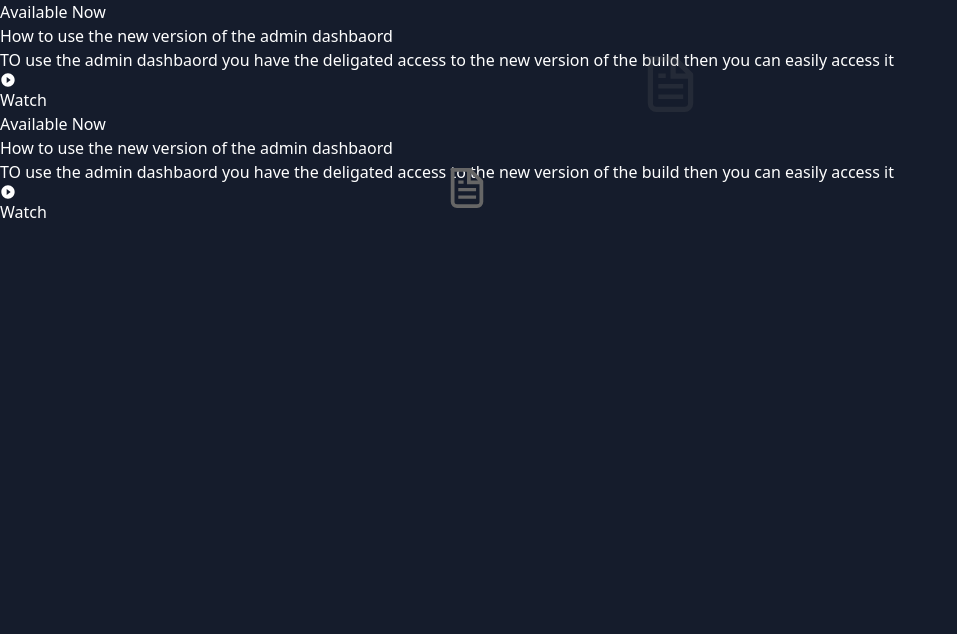
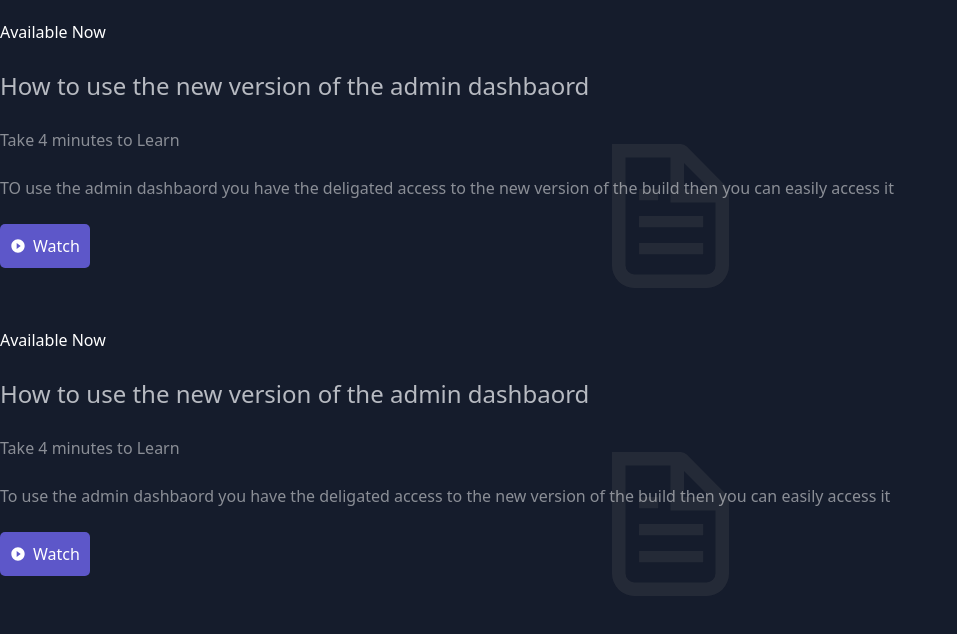
Before and after one commit to Muhammadali7866/Admin-Dashboard, a Next.js app: page /ui/dashboard/rightbar in a window 1280 px wide. Shown: the top 634 px of the page, without its empty margins (0-957 px from the left). Built offline with nearby package versions, Linux system fonts and the light colour scheme.

Commit message:
right bar flow done

```diff
--- a/src/app/ui/dashboard/rightbar/page.tsx
+++ b/src/app/ui/dashboard/rightbar/page.tsx
@@ -14,7 +14,9 @@ const RightBar = () => {
           <h3 className={styles.title}>
             How to use the new version of the admin dashbaord
           </h3>
-          <p className={styles.title}>
+          <span className={styles.subtitles}>Take 4 minutes to Learn</span>
+
+          <p className={styles.desc}>
             TO use the admin dashbaord you have the deligated access to the new
             version of the build then you can easily access it
           </p>
@@ -26,21 +28,16 @@ const RightBar = () => {
       </div>
       <div className={styles.item}>
         <div className={styles.bgContainer}>
-          <Image
-            src="/file.svg"
-            alt=""
-            width={40}
-            height={40}
-            className={styles.userImage}
-          />{" "}
+          <Image src="/file.svg" alt="" className={styles.bg} fill />{" "}
         </div>
         <div className={styles.texts}>
           <span className={styles.notifications}>Available Now</span>
           <h3 className={styles.title}>
             How to use the new version of the admin dashbaord
           </h3>
-          <p className={styles.title}>
-            TO use the admin dashbaord you have the deligated access to the new
+          <span className={styles.subtitles}>Take 4 minutes to Learn</span>
+          <p className={styles.desc}>
+            To use the admin dashbaord you have the deligated access to the new
             version of the build then you can easily access it
           </p>
           <button className={styles.button}>
--- a/src/app/ui/dashboard/rightbar/rightbar.module.css
+++ b/src/app/ui/dashboard/rightbar/rightbar.module.css
@@ -4,6 +4,10 @@
 
 .item {
   position: relative;
+  background-color: linear-gradient(to top, #182237, #253352);
+  padding: 20px 0px;
+  border-radius: 10px;
+  margin-bottom: 20px;
 }
 
 .bgContainer {
@@ -15,6 +19,43 @@
 }
 
 .bg {
-  position: cover;
+  position: contain;
   opacity: 0.2;
 }
+
+.texts {
+  display: flex;
+  flex-direction: column;
+  gap: 24px;
+}
+
+.notification {
+  font-weight: bold;
+}
+
+.title {
+  font-weight: 500;
+  font-size: 24px;
+  color: var(--textSoft);
+}
+
+.button {
+  padding: 10px;
+  display: flex;
+  align-items: center;
+  gap: 7px;
+  background-color: #5d57c9;
+  width: max-content;
+  cursor: pointer;
+  border-radius: 5px;
+  border: none;
+  color: white;
+}
+
+.desc {
+  opacity: 0.5;
+}
+
+.subtitles {
+  opacity: 0.5;
+}
```
